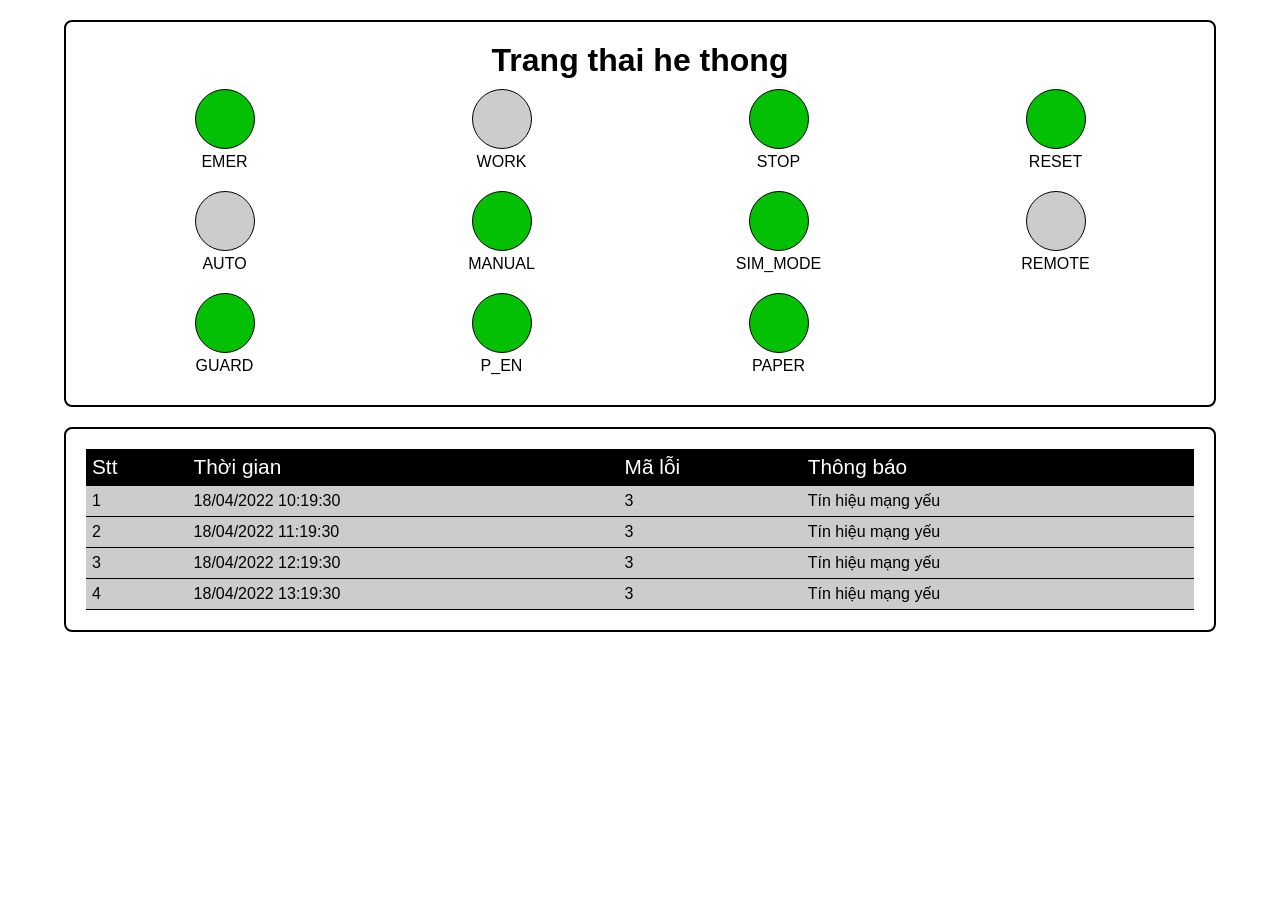
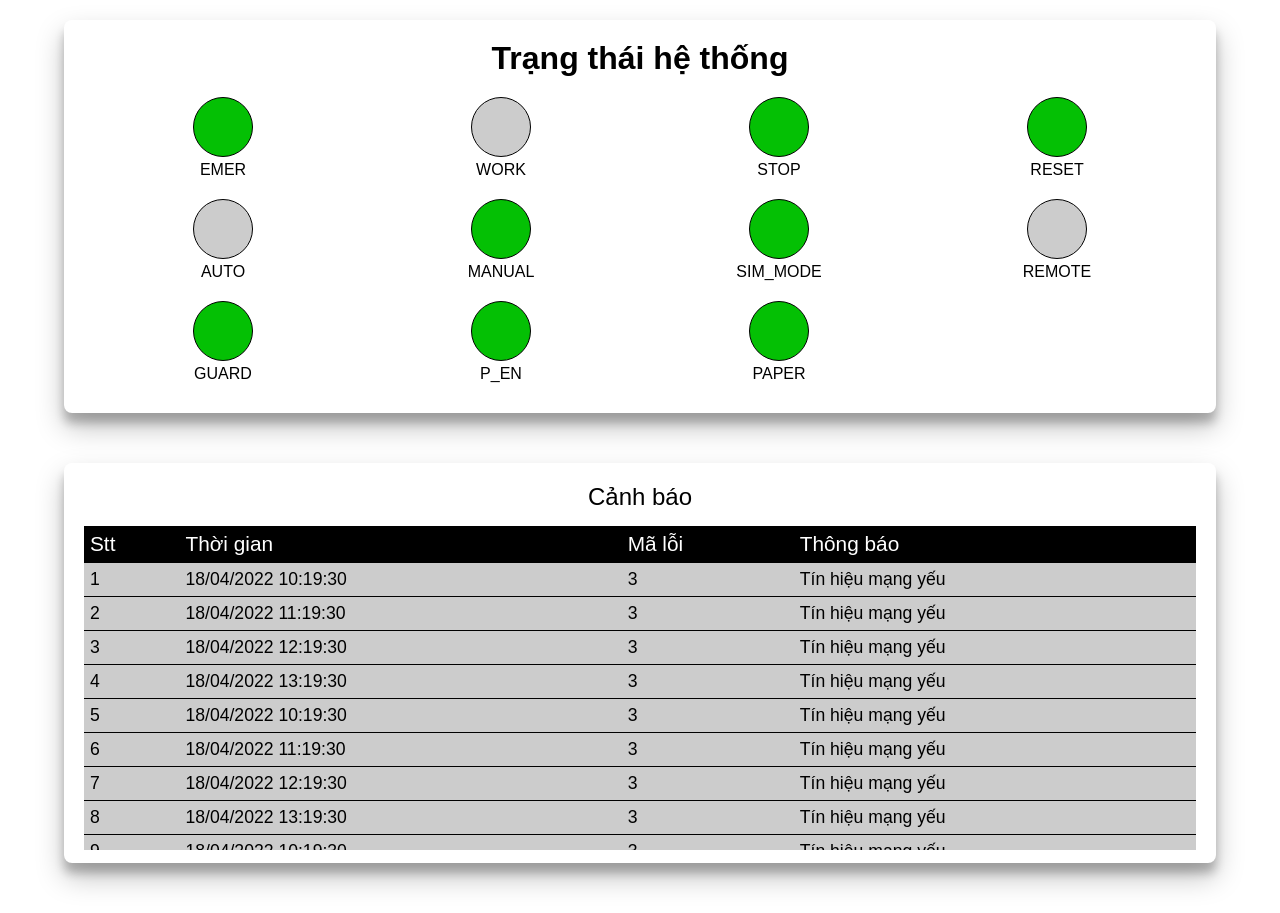
Before and after one commit to bravo680git/btl-plc-scada-web-app, a React (Create React App) app: page / in a window 1280 px wide. Before the commit the page ends 800 px from the top, so only its background shows below. Built offline with nearby package versions, Linux system fonts and the light colour scheme.

Commit message:
style systemAlarm and systemStatus

```diff
--- a/src/components/systemAlarm/SystemAlarm.jsx
+++ b/src/components/systemAlarm/SystemAlarm.jsx
@@ -26,10 +26,60 @@ function SystemAlarm() {
       status: 3,
       message: "Tín hiệu mạng yếu",
     },
+    {
+      no: 5,
+      date: "18/04/2022 10:19:30",
+      status: 3,
+      message: "Tín hiệu mạng yếu",
+    },
+    {
+      no: 6,
+      date: "18/04/2022 11:19:30",
+      status: 3,
+      message: "Tín hiệu mạng yếu",
+    },
+    {
+      no: 7,
+      date: "18/04/2022 12:19:30",
+      status: 3,
+      message: "Tín hiệu mạng yếu",
+    },
+    {
+      no: 8,
+      date: "18/04/2022 13:19:30",
+      status: 3,
+      message: "Tín hiệu mạng yếu",
+    },
+    {
+      no: 9,
+      date: "18/04/2022 10:19:30",
+      status: 3,
+      message: "Tín hiệu mạng yếu",
+    },
+    {
+      no: 10,
+      date: "18/04/2022 11:19:30",
+      status: 3,
+      message: "Tín hiệu mạng yếu",
+    },
+    {
+      no: 11,
+      date: "18/04/2022 12:19:30",
+      status: 3,
+      message: "Tín hiệu mạng yếu",
+    },
+    {
+      no: 12,
+      date: "18/04/2022 13:19:30",
+      status: 3,
+      message: "Tín hiệu mạng yếu",
+    },
   ];
 
   return (
     <>
+      <div className="systemAlarm__container">
+        <p className="systemAlarm__title">Cảnh báo</p>
         <div className="systemAlarm__table">
           <table>
             <thead>
@@ -53,6 +103,7 @@ function SystemAlarm() {
             </tbody>
           </table>
         </div>
+      </div>
     </>
   );
 }
--- a/src/components/systemAlarm/systemAlarm.css
+++ b/src/components/systemAlarm/systemAlarm.css
@@ -1,9 +1,34 @@
+.systemAlarm__container {
+  width: 90%;
+  border-radius: 8px;
+  margin: 50px auto;
+  padding: 20px;
+  height: 400px;
+  box-shadow: rgba(0, 0, 0, 0.25) 0px 14px 28px,
+    rgba(0, 0, 0, 0.22) 0px 10px 10px;
+}
+
+.systemAlarm__title {
+  font-size: 150%;
+  font-weight: 500;
+  text-align: center;
+  margin-bottom: 15px;
+}
+
 .systemAlarm__table {
-  width: 90%;
-  border: 2px solid black;
+  overflow-y: scroll;
+  height: 90%;
+}
+
+.systemAlarm__table::-webkit-scrollbar {
+  width: 6px;
+  background-color: var(--bg);
   border-radius: 8px;
-  margin: 10px auto;
-  padding: 20px;
+}
+
+.systemAlarm__table::-webkit-scrollbar-thumb {
+  background-color: rgba(0, 0, 0, 0.685);
+  border-radius: 4px;
 }
 
 .systemAlarm__table table {
@@ -16,10 +41,14 @@
   color: var(--bg);
   font-size: 130%;
   font-weight: 500;
+  position: sticky;
+  top: 0;
 }
 
 .systemAlarm__table tbody {
   background-color: #ccc;
+  font-size: 110%;
+  overflow-y: scroll;
 }
 
 .systemAlarm__table td {
--- a/src/components/systemStatus/SystemStatus.jsx
+++ b/src/components/systemStatus/SystemStatus.jsx
@@ -19,7 +19,7 @@ function SystemStatus() {
   return (
     <>
       <div className="systemStatus__container">
-        <p className="systemStatus__title">Trang thai he thong</p>
+        <p className="systemStatus__title">Trạng thái hệ thống</p>
         <div className="systemStatus__lights">
           {statusList.map((item, index) => (
             <div key={index} className="systemStatus__lights-item">
--- a/src/components/systemStatus/systemStatus.css
+++ b/src/components/systemStatus/systemStatus.css
@@ -1,7 +1,8 @@
 .systemStatus__container {
   width: 90%;
   height: fit-content;
-  border: 2px solid black;
+  box-shadow: rgba(0, 0, 0, 0.25) 0px 14px 28px,
+    rgba(0, 0, 0, 0.22) 0px 10px 10px;
   border-radius: 8px;
   margin: 20px auto;
   padding: 20px;
@@ -13,6 +14,7 @@
   font-size: 200%;
   font-weight: 600;
   margin-top: 0;
+  margin-bottom: 10px;
 }
 
 .systemStatus__lights {
```
Lines whose indentation alone changed are shown as unchanged.
